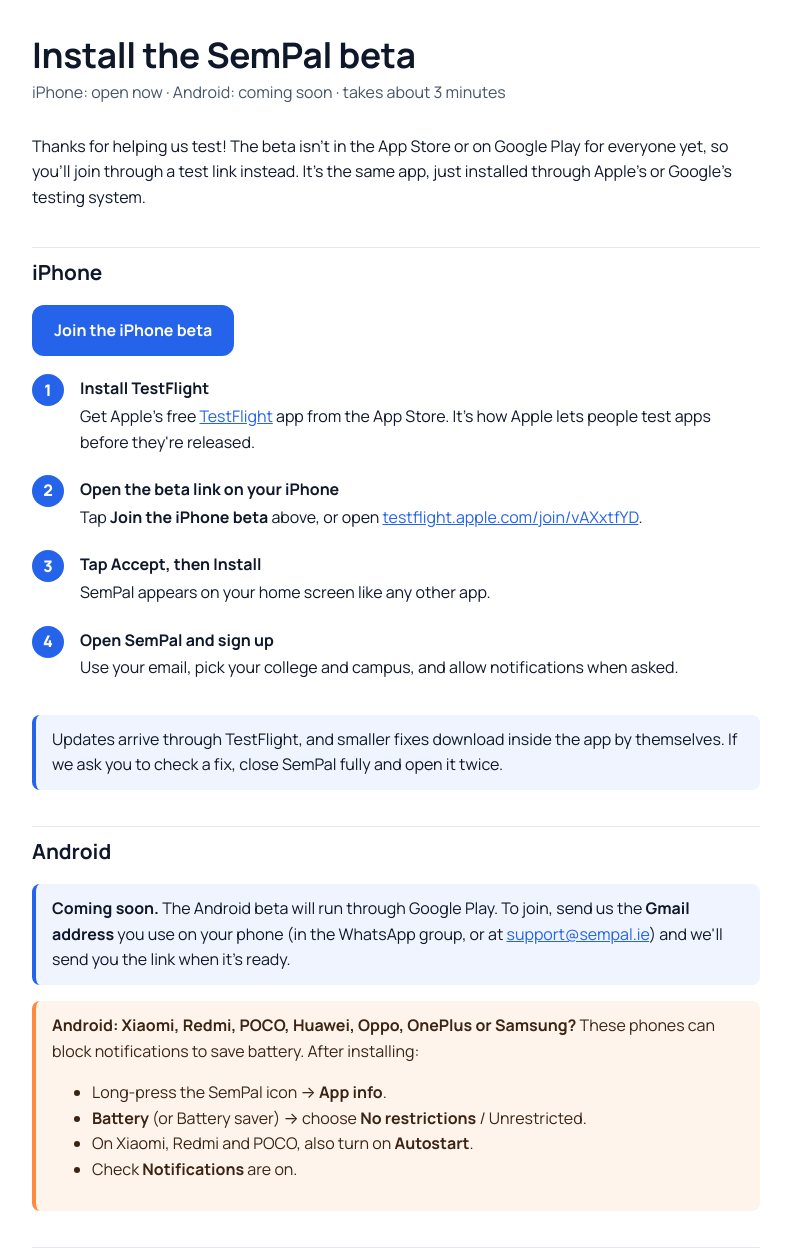
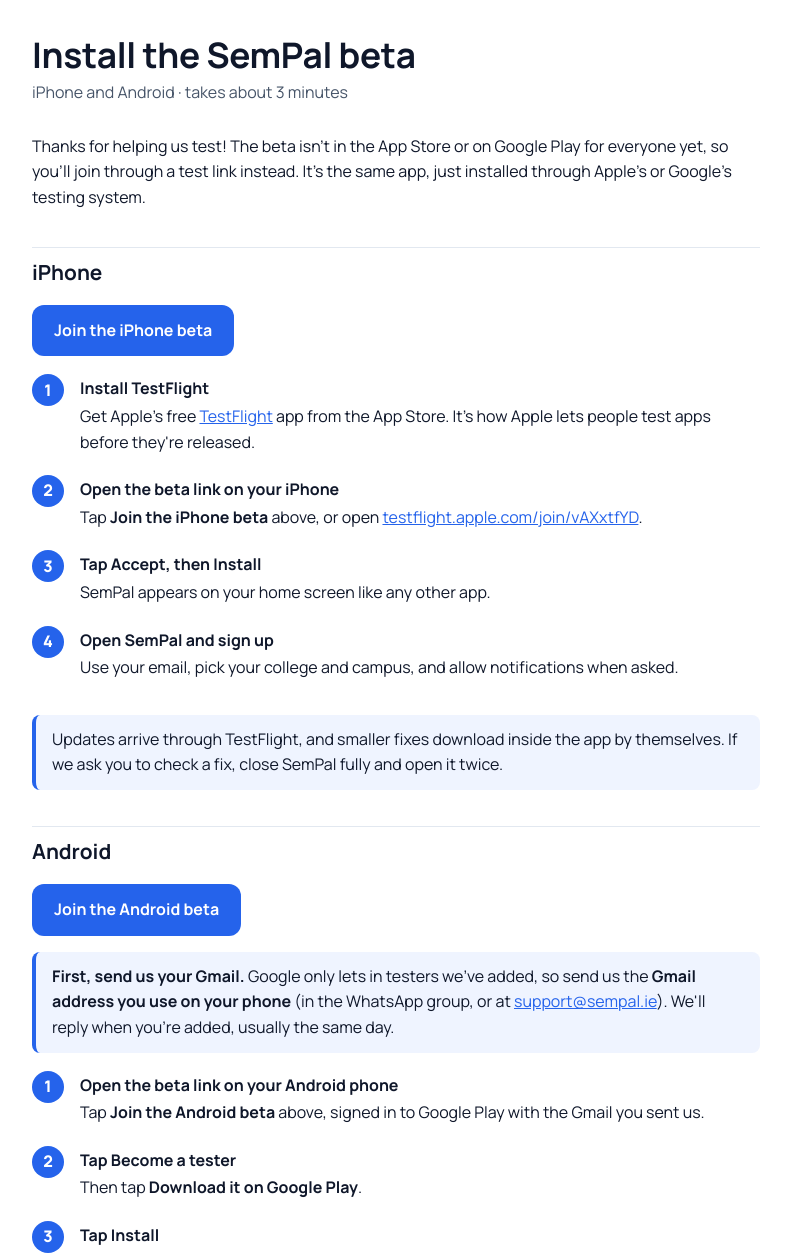
Before and after one commit to mohelmahi02/sempal-site, a plain HTML site: page beta.html in a window 1280 px wide. Shown: the part 67-1322 px from the top of the page, without its empty margins (244-1035 px from the left). Drawn offline with Linux system fonts and the light colour scheme.

Commit message:
Update Android beta instructions and section order

```diff
--- a/beta.html
+++ b/beta.html
@@ -19,7 +19,7 @@
 
 <main class="doc wrap">
 <h1>Install the SemPal beta</h1>
-<p class="meta">iPhone: open now · Android: coming soon · takes about 3 minutes</p>
+<p class="meta">iPhone and Android · takes about 3 minutes</p>
 
 <p>Thanks for helping us test! The beta isn't in the App Store or on Google Play for everyone yet, so you'll join through a test link instead. It's the same app, just installed through Apple's or Google's testing system.</p>
 
@@ -33,16 +33,17 @@
 </ol>
 <div class="note">Updates arrive through TestFlight, and smaller fixes download inside the app by themselves. If we ask you to check a fix, close SemPal fully and open it twice.</div>
 
+<section id="androidSection">
 <h2 id="android">Android</h2>
-<div class="note" id="androidSoon"><strong>Coming soon.</strong> The Android beta will run through Google Play. To join, send us the <strong>Gmail address</strong> you use on your phone (in the WhatsApp group, or at <a href="mailto:support@sempal.ie">support@sempal.ie</a>) and we'll send you the link when it's ready.</div>
-<!-- When the Play closed test is live: replace the note above with
-<p><a class="btn" href="PLAY_OPT_IN_LINK">Join the Android beta</a></p>
+<p id="androidSoon"><a class="btn" href="https://play.google.com/apps/internaltest/4701732800129656354">Join the Android beta</a></p>
+<div class="note"><strong>First, send us your Gmail.</strong> Google only lets in testers we've added, so send us the <strong>Gmail address you use on your phone</strong> (in the WhatsApp group, or at <a href="mailto:support@sempal.ie">support@sempal.ie</a>). We'll reply when you're added, usually the same day.</div>
 <ol class="steps">
-<li><strong>Open the link on your Android phone</strong>Sign in with the Gmail you gave us and tap <strong>Become a tester</strong>.</li>
-<li><strong>Install from Google Play</strong>Tap the Google Play link on that page, then <strong>Install</strong>.</li>
+<li><strong>Open the beta link on your Android phone</strong>Tap <strong>Join the Android beta</strong> above, signed in to Google Play with the Gmail you sent us.</li>
+<li><strong>Tap Become a tester</strong>Then tap <strong>Download it on Google Play</strong>.</li>
+<li><strong>Tap Install</strong>For the first few days it may show as <em>ie.sempal.app</em> instead of SemPal. That's normal for apps in testing.</li>
 <li><strong>Open SemPal and sign up</strong>Use your email, pick your college and campus, and allow notifications when asked.</li>
 </ol>
--->
+</section>
 
 <div class="warn"><strong>Android: Xiaomi, Redmi, POCO, Huawei, Oppo, OnePlus or Samsung?</strong> These phones can block notifications to save battery. After installing:
 <ul>
@@ -82,9 +83,7 @@
   // On Android, show the Android section first
   if (/Android/i.test(navigator.userAgent)) {
     var main = document.querySelector('main');
-    var android = document.getElementById('android');
-    main.insertBefore(android.nextElementSibling, main.querySelector('#iphone'));
-    main.insertBefore(android, main.querySelector('#androidSoon'));
+    main.insertBefore(document.getElementById('androidSection'), document.getElementById('iphone'));
   }
 </script>
 
```
